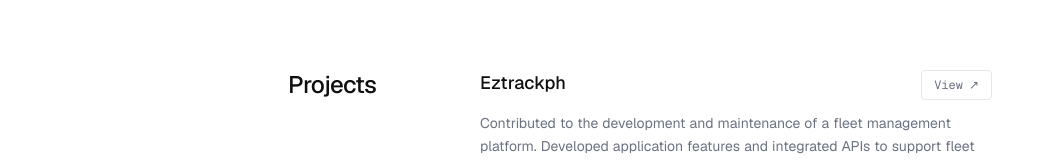
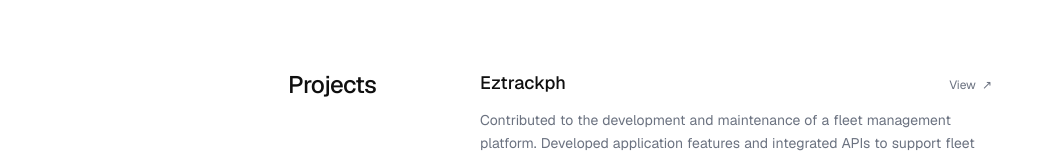
Before and after one commit to josegerryacevedo/personal-portfolio, a Next.js app: page / in a window 1280 px wide. Shown: the part 771-931 px from the top of the page, without its empty margins (0-1055 px from the left). Built offline with nearby package versions, Linux system fonts and the light colour scheme.

Commit message:
Refactor Projects component styling: update button class for improved hover effects and transition animations, enhancing visual appeal and user interaction.

```diff
--- a/src/components/Projects.tsx
+++ b/src/components/Projects.tsx
@@ -76,11 +76,11 @@
                   href={p.href}
                   target="_blank"
                   rel="noopener noreferrer"
-                  className="group/view inline-flex items-center gap-1.5 rounded-sm border border-border bg-transparent px-3 py-1.5 text-xs font-mono text-muted transition-[transform,opacity,color,border-color,background-color] duration-150 motion-reduce:transition-none hover:border-transparent hover:bg-foreground/10 dark:hover:bg-foreground/20 hover:text-foreground active:scale-[0.97] focus-visible:outline focus-visible:outline-2 focus-visible:outline-offset-2 focus-visible:outline-foreground"
+                  className="relative inline-flex items-center gap-1.5 text-[12px] text-muted transition-colors hover:text-foreground after:absolute after:left-0 after:bottom-0 after:h-px after:w-full after:scale-x-0 after:bg-foreground after:transition-transform after:duration-200 after:origin-left hover:after:scale-x-100"
                 >
                   View
                   <span
-                    className="inline-block transition-transform duration-150 motion-reduce:transition-none group-hover/view:translate-x-[3px] group-hover/view:-translate-y-[3px]"
+                    className="inline-block"
                     aria-hidden="true"
                   >
                     ↗
```
